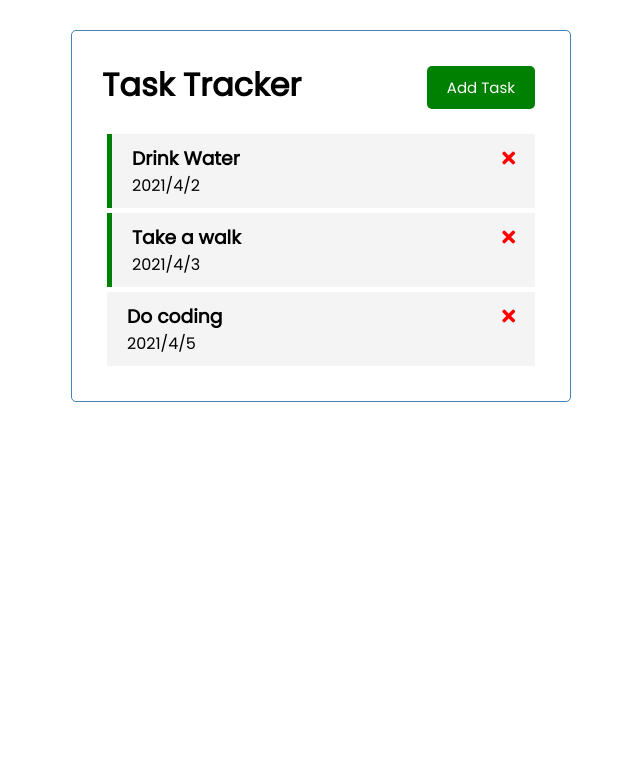
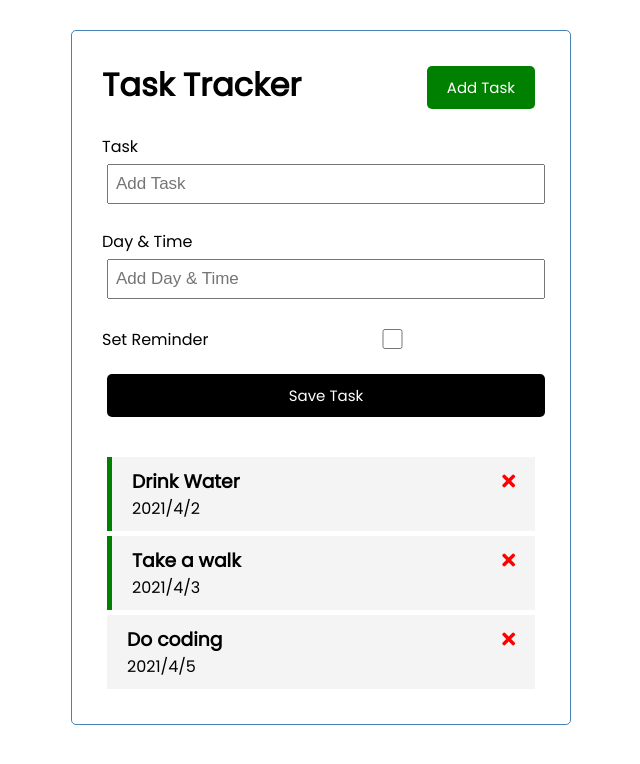
Before and after one commit to hansh1029/vue-task-tracker, a Vue app: page / in a window 1280 px wide. Shown: the top 764 px of the page, without its empty margins (319-959 px from the left). Built offline with nearby package versions, Linux system fonts and the light colour scheme.

Commit message:
add task, emit data with v-model

```diff
--- a/src/App.vue
+++ b/src/App.vue
@@ -1,6 +1,7 @@
 <template>
   <div class="container">
     <Header title="Task Tracker" />
+    <AddTask @add-task="AddTask" />
     <Tasks
       @toggle-reminder="toggleReminder"
       @delete-task="deleteTask"
@@ -12,12 +13,14 @@
 <script>
 import Header from "./components/Header";
 import Tasks from "./components/Tasks";
+import AddTask from "./components/AddTask";
 
 export default {
   name: "App",
   components: {
     Header,
     Tasks,
+    AddTask,
   },
   // return data that the component has
   data() {
@@ -26,6 +29,9 @@
     };
   },
   methods: {
+    AddTask(task) {
+      this.tasks = [...this.tasks, task]
+    },
     deleteTask(id) {
       if (confirm("Are you sure?")) {
         this.tasks = this.tasks.filter((task) => task.id !== id);
--- /dev/null
+++ b/src/components/AddTask.vue
@@ -0,0 +1,89 @@
+<template>
+  <form @submit="onSubmit" class="add-form">
+    <div class="form-control">
+      <label>Task</label>
+      <input type="text" v-model="text" name="text" placeholder="Add Task" />
+    </div>
+    <div class="form-control">
+      <label>Day & Time</label>
+      <input
+        type="text"
+        v-model="day"
+        name="day"
+        placeholder="Add Day & Time"
+      />
+    </div>
+    <div class="form-control form-control-check">
+      <label>Set Reminder</label>
+      <input type="checkbox" v-model="reminder" name="reminder" />
+    </div>
+
+    <input type="submit" value="Save Task" class="btn btn-block" />
+  </form>
+</template>
+
+<script>
+export default {
+  name: "AddTask",
+  data() {
+    return {
+      //define default value
+      text: "",
+      day: "",
+      reminder: false,
+    };
+  },
+  methods: {
+    onSubmit(e) {
+      e.preventDefault();
+      if (!this.text) {
+        alert("Please add a task");
+        return;
+      }
+
+      const newTask = {
+        id: Math.floor(Math.random() * 100000),
+        text: this.text,
+        day: this.day,
+        reminder: this.reminder,
+      };
+      this.$emit('add-task', newTask);
+      //clear form
+      this.text = "";
+      this.day = "";
+      this.reminder = false;
+    },
+  },
+};
+</script>
+
+<style scoped>
+.add-form {
+  margin-bottom: 40px;
+}
+.form-control {
+  margin: 20px 0;
+}
+.form-control label {
+  display: block;
+}
+.form-control input {
+  width: 100%;
+  height: 40px;
+  margin: 5px;
+  padding: 3px 7px;
+  font-size: 17px;
+}
+.form-control-check {
+  display: flex;
+  align-items: center;
+  justify-content: space-between;
+}
+.form-control-check label {
+  flex: 1;
+}
+.form-control-check input {
+  flex: 2;
+  height: 20px;
+}
+</style>
```
Also changed, not shown: 1 other file (tests, documents, lock files or other folders).
